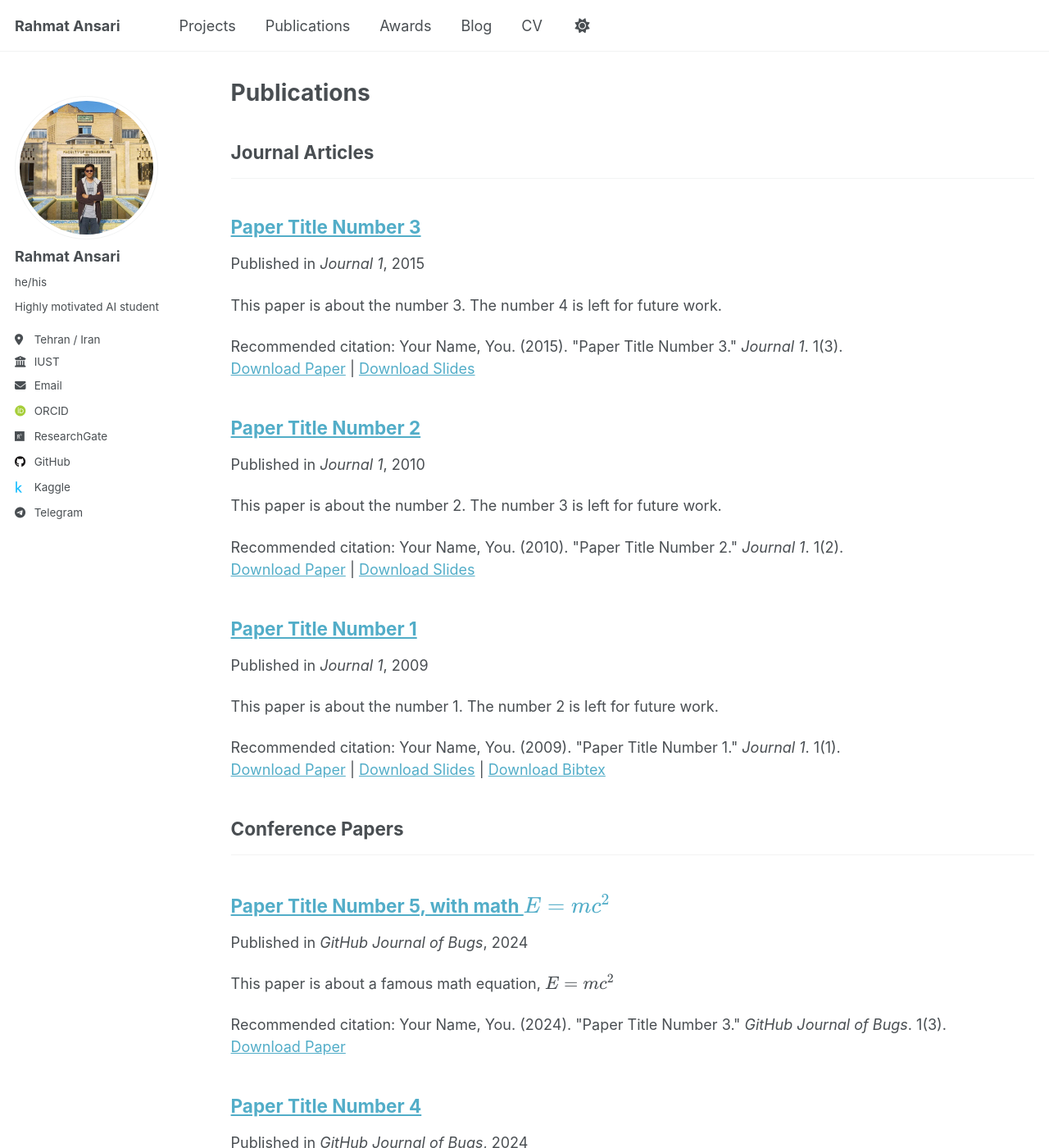
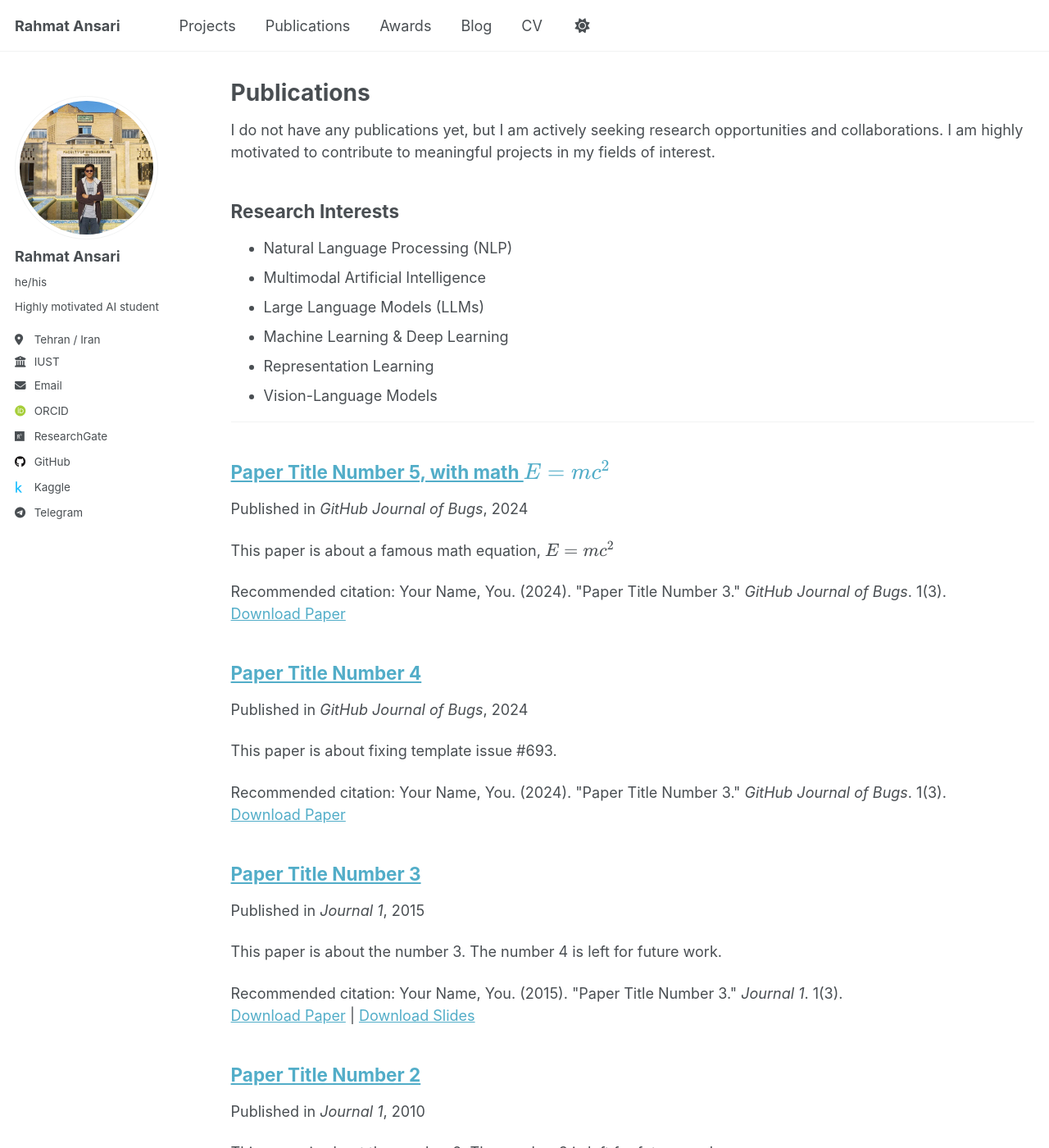
Before and after one commit to Rahmat-ML/rahmat-ml.github.io, a Jekyll site: the page built from _pages/publications.html, in a window 1280 px wide and 1400 px high. Shown: the whole window at 82% size. Built offline with Jekyll 4.4.1, drawn with Linux system fonts in a browser that asks for light colours; some web fonts are replaced; a script that is not in the unit is left out; some of the changed text lies outside the part shown.

Commit message:
update: publication page udpated

```diff
--- a/_pages/publications.html
+++ b/_pages/publications.html
@@ -5,29 +5,22 @@ permalink: /publications/
 author_profile: true
 ---
 
-{% if site.author.googlescholar %}
-  <div class="wordwrap">You can also find my articles on <a href="{{site.author.googlescholar}}">my Google Scholar profile</a>.</div>
-{% endif %}
-
 {% include base_path %}
 
-<!-- New style rendering if publication categories are defined -->
-{% if site.publication_category %}
-  {% for category in site.publication_category  %}
-    {% assign title_shown = false %}
-    {% for post in site.publications reversed %}
-      {% if post.category != category[0] %}
-        {% continue %}
-      {% endif %}
-      {% unless title_shown %}
-        <h2>{{ category[1].title }}</h2><hr />
-        {% assign title_shown = true %}
-      {% endunless %}
-      {% include archive-single.html %}
-    {% endfor %}
-  {% endfor %}
-{% else %}
-  {% for post in site.publications reversed %}
-    {% include archive-single.html %}
-  {% endfor %}
-{% endif %}
+<p>I do not have any publications yet, but I am actively seeking research opportunities and collaborations. I am highly motivated to contribute to meaningful projects in my fields of interest.</p>
+
+<h2>Research Interests</h2>
+<ul>
+  <li>Natural Language Processing (NLP)</li>
+  <li>Multimodal Artificial Intelligence</li>
+  <li>Large Language Models (LLMs)</li>
+  <li>Machine Learning & Deep Learning</li>
+  <li>Representation Learning</li>
+  <li>Vision-Language Models</li>
+</ul>
+
+<hr>
+
+{% for post in site.publications reversed %}
+  {% include archive-single.html %}
+{% endfor %}
```
